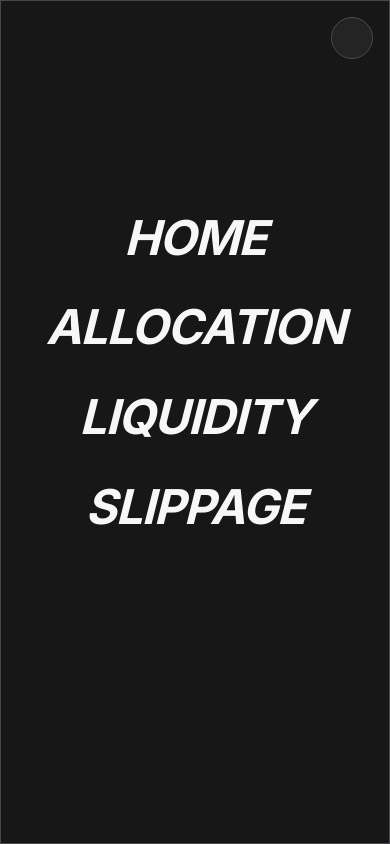
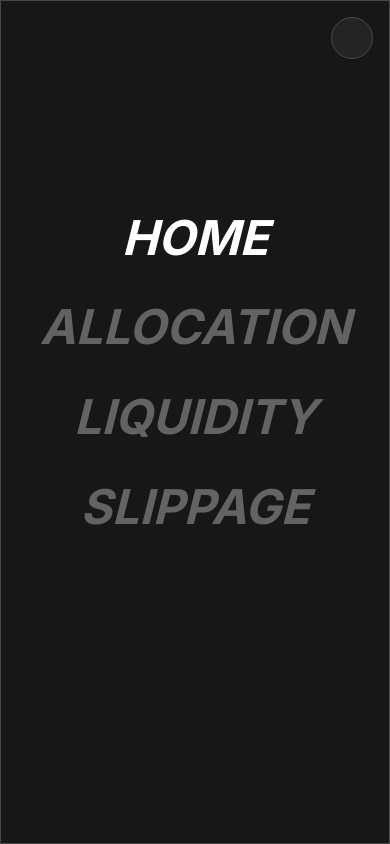
Before and after one commit to btr-supply/risk, a Next.js app: page / in a window 390 px wide. Both pictures are taken after a click on the button "menu". Shown: the top 844 px of the page. Built offline with nearby package versions, Linux system fonts and the light colour scheme; some icons are missing.

Commit message:
[refac] Refactor Navigation component for maintainability

```diff
--- a/src/components/Navigation.jsx
+++ b/src/components/Navigation.jsx
@@ -1,8 +1,6 @@
 import React, { useState, useCallback } from 'react';
 import { usePathname } from 'next/navigation';
 import {
-  Tabs,
-  Tab,
   IconButton,
   Dialog,
   Slide,
@@ -15,38 +13,58 @@ import CloseIcon from '@mui/icons-material/Close';
 import { SocialLinks } from './Footer';
 import { useNavigateWithLoading } from '../hooks/useRouterLoading';
 
-// Static mappings - no need for useMemo since these never change
-const PATH_TO_TAB = {
-  '/': -1, // Homepage has no active tab
-  '/allocation': 0,
-  '/liquidity': 1,
-  '/slippage': 2,
-};
-
-const TAB_TO_PATHS = ['/allocation', '/liquidity', '/slippage'];
+// Navigation data
+const NAVIGATION_LINKS = [
+  { label: 'Allocation', path: '/allocation' },
+  { label: 'Liquidity', path: '/liquidity' },
+  { label: 'Slippage', path: '/slippage' },
+];
 
 const Transition = React.forwardRef(function Transition(props, ref) {
   return <Slide direction="up" ref={ref} {...props} />;
 });
+
+// Utility function to check if a path is active
+const isActivePath = (pathname, targetPath) => {
+  return pathname === targetPath;
+};
+
+// Reusable NavLink component
+const NavLink = ({
+  label,
+  path,
+  onClick,
+  isMobile = false,
+  isActive = false,
+}) => (
+  <Typography
+    variant={isMobile ? 'h2' : 'body1'}
+    onClick={() => onClick(path)}
+    sx={{
+      fontWeight: 700,
+      fontSize: isMobile ? '3rem' : '1.3rem',
+      fontStyle: 'italic',
+      textTransform: 'uppercase',
+      letterSpacing: isMobile ? 'normal' : '0.02em',
+      color: isActive ? '#FFFFFF' : '#636366', // Pure white for active, darker grey for inactive
+      cursor: 'pointer',
+      transition: 'color 0.3s ease',
+      px: isMobile ? 0 : 2,
+      py: isMobile ? 0 : 1,
+      '&:hover': {
+        color: 'primary.main',
+      },
+    }}
+  >
+    {label}
+  </Typography>
+);
 
 export const Navigation = () => {
   const pathname = usePathname();
   const [anchorEl, setAnchorEl] = useState(null);
   const isMobile = useMediaQuery('(max-width: 768px)');
   const navigateWithLoading = useNavigateWithLoading();
-
-  const activeTab =
-    PATH_TO_TAB[pathname] !== undefined ? PATH_TO_TAB[pathname] : -1;
-
-  const handleTabChange = useCallback(
-    (event, newValue) => {
-      navigateWithLoading(TAB_TO_PATHS[newValue]);
-      if (anchorEl) {
-        setAnchorEl(null);
-      }
-    },
-    [navigateWithLoading, anchorEl]
-  );
 
   const handleMenuOpen = useCallback((event) => {
     setAnchorEl(event.currentTarget);
@@ -56,10 +74,17 @@ export const Navigation = () => {
     setAnchorEl(null);
   }, []);
 
-  const handleMobileTabSelect = useCallback(
-    (tabIndex) => {
-      navigateWithLoading(TAB_TO_PATHS[tabIndex]);
+  const handleMobileNavigation = useCallback(
+    (path) => {
+      navigateWithLoading(path);
       setAnchorEl(null);
+    },
+    [navigateWithLoading]
+  );
+
+  const handleDesktopNavigation = useCallback(
+    (path) => {
+      navigateWithLoading(path);
     },
     [navigateWithLoading]
   );
@@ -77,15 +102,11 @@ export const Navigation = () => {
           color="inherit"
           aria-label="menu"
           onClick={handleMenuOpen}
-          sx={{
-            mr: 1,
-            p: 1,
-          }}
+          sx={{ mr: 1, p: 1 }}
         >
           <MenuIcon sx={{ fontSize: '2rem' }} />
         </IconButton>
 
-        {/* Full Screen Mobile Navigation Overlay */}
         <Dialog
           fullScreen
           open={Boolean(anchorEl)}
@@ -99,15 +120,7 @@ export const Navigation = () => {
             },
           }}
         >
-          {/* Close button */}
-          <Box
-            sx={{
-              position: 'absolute',
-              top: 16,
-              right: 16,
-              zIndex: 1,
-            }}
-          >
+          <Box sx={{ position: 'absolute', top: 16, right: 16, zIndex: 1 }}>
             <IconButton
               onClick={handleMenuClose}
               sx={{
@@ -126,7 +139,6 @@ export const Navigation = () => {
             </IconButton>
           </Box>
 
-          {/* Navigation Items */}
           <Box
             sx={{
               flex: 1,
@@ -138,84 +150,26 @@ export const Navigation = () => {
               px: 4,
             }}
           >
-            <Typography
-              variant="h2"
+            <NavLink
+              label="Home"
+              path="/"
               onClick={handleHomeNavigation}
-              sx={{
-                fontWeight: 700,
-                fontSize: '3rem',
-                fontStyle: 'italic',
-                textTransform: 'uppercase',
-                color: 'text.primary',
-                cursor: 'pointer',
-                transition: 'color 0.3s ease',
-                '&:hover': {
-                  color: 'primary.main',
-                },
-              }}
-            >
-              Home
-            </Typography>
+              isMobile={true}
+              isActive={isActivePath(pathname, '/')}
+            />
 
-            <Typography
-              variant="h2"
-              onClick={() => handleMobileTabSelect(0)}
-              sx={{
-                fontWeight: 700,
-                fontSize: '3rem',
-                fontStyle: 'italic',
-                textTransform: 'uppercase',
-                color: 'text.primary',
-                cursor: 'pointer',
-                transition: 'color 0.3s ease',
-                '&:hover': {
-                  color: 'primary.main',
-                },
-              }}
-            >
-              Allocation
-            </Typography>
-
-            <Typography
-              variant="h2"
-              onClick={() => handleMobileTabSelect(1)}
-              sx={{
-                fontWeight: 700,
-                fontSize: '3rem',
-                fontStyle: 'italic',
-                textTransform: 'uppercase',
-                color: 'text.primary',
-                cursor: 'pointer',
-                transition: 'color 0.3s ease',
-                '&:hover': {
-                  color: 'primary.main',
-                },
-              }}
-            >
-              Liquidity
-            </Typography>
-
-            <Typography
-              variant="h2"
-              onClick={() => handleMobileTabSelect(2)}
-              sx={{
-                fontWeight: 700,
-                fontSize: '3rem',
-                fontStyle: 'italic',
-                textTransform: 'uppercase',
-                color: 'text.primary',
-                cursor: 'pointer',
-                transition: 'color 0.3s ease',
-                '&:hover': {
-                  color: 'primary.main',
-                },
-              }}
-            >
-              Slippage
-            </Typography>
+            {NAVIGATION_LINKS.map((link) => (
+              <NavLink
+                key={link.path}
+                label={link.label}
+                path={link.path}
+                onClick={handleMobileNavigation}
+                isMobile={true}
+                isActive={isActivePath(pathname, link.path)}
+              />
+            ))}
           </Box>
 
-          {/* Social Links at Bottom */}
           <Box
             sx={{
               pb: 6,
@@ -232,35 +186,17 @@ export const Navigation = () => {
   }
 
   return (
-    /* Desktop Navigation */
-    <Tabs
-      value={activeTab === -1 ? false : activeTab}
-      onChange={handleTabChange}
-      textColor="inherit"
-      TabIndicatorProps={{
-        sx: {
-          display: 'none',
-        },
-      }}
-      sx={{
-        '& .MuiTab-root': {
-          textTransform: 'uppercase',
-          fontSize: '1.3rem',
-          fontWeight: 700,
-          minWidth: 'auto',
-          px: 2,
-          m: 0,
-          mr: 1,
-          letterSpacing: '0.02em',
-          '&.Mui-selected': {
-            color: 'primary.main',
-          },
-        },
-      }}
-    >
-      <Tab label="Allocation" />
-      <Tab label="Liquidity" />
-      <Tab label="Slippage" />
-    </Tabs>
+    <Box sx={{ display: 'flex', alignItems: 'center', gap: 1, mr: 1 }}>
+      {NAVIGATION_LINKS.map((link) => (
+        <NavLink
+          key={link.path}
+          label={link.label}
+          path={link.path}
+          onClick={handleDesktopNavigation}
+          isMobile={false}
+          isActive={isActivePath(pathname, link.path)}
+        />
+      ))}
+    </Box>
   );
 };
```
